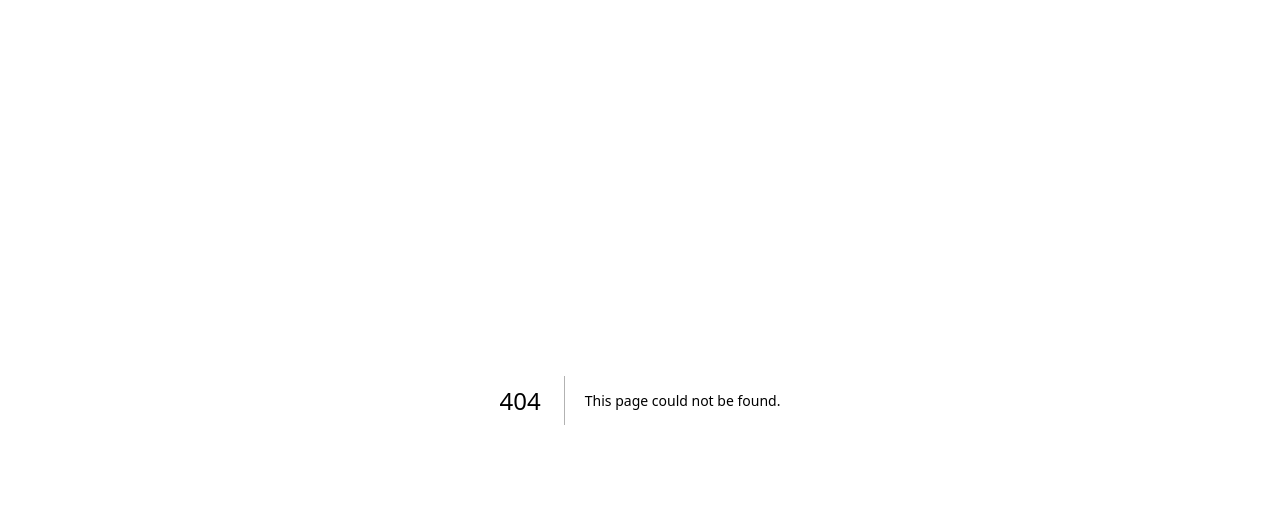
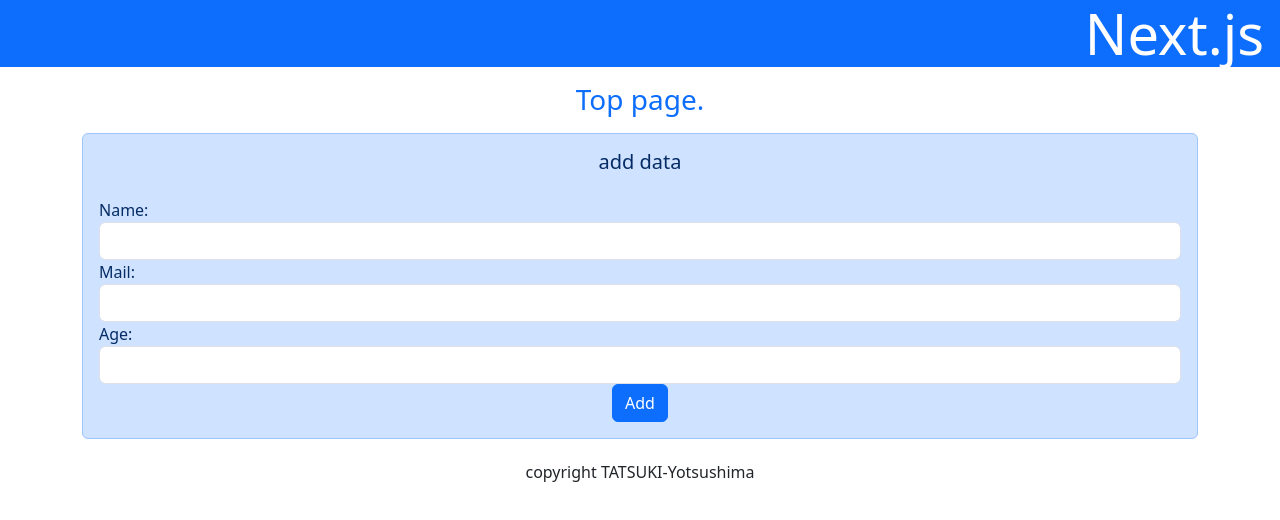
Before and after one commit to Tatsupopopo/next_app, a Next.js app: page /add in a window 1280 px wide. Before the commit this address had no page. Shown: the top 520 px of the page. Built offline with nearby package versions, Linux system fonts and the light colour scheme.

Commit message:
Ch.6 Firebase を活用しよう

```diff
--- /dev/null
+++ b/app/add/page.js
@@ -0,0 +1,77 @@
+"use client";
+
+import "bootstrap/dist/css/bootstrap.min.css";
+import Script from "next/script";
+import Layout from "../components/layout";
+import { getFirestore, collection, getDocs, addDoc } from "firebase/firestore";
+import "../components/fire";
+import { useState, useEffect } from "react";
+import { useRouter } from "next/navigation"; // appルーターの場合はこっちからimportする
+
+const db = getFirestore();
+
+export default function Add() {
+  const [message, setMessage] = useState("add data");
+  const [name, setName] = useState("");
+  const [mail, setMail] = useState("");
+  const [age, setAge] = useState(0);
+  const router = useRouter();
+
+  const onChangeName = (e) => {
+    setName(e.target.value);
+  };
+
+  const onChangeMail = (e) => {
+    setMail(e.target.value);
+  };
+
+  const onChangeAge = (e) => {
+    setAge(e.target.value);
+  };
+
+  async function doAction(e) {
+    const ob = { name: name, mail: mail, age: age };
+    await addDoc(collection(db, "mydata"), ob); // コレクションにaddする関数
+
+    router.push("/"); //ページ遷移 router に push する.
+  }
+
+  return (
+    <div>
+      <Layout header="Next.js" title="Top page.">
+        <div className="alert alert-primary text-center">
+          <h5 className="mb-4">{message}</h5>
+          <div className="text-left">
+            <div className="form-group">
+              <label>Name:</label>
+              <input
+                type="text"
+                onChange={onChangeName}
+                className="form-control"
+              />
+            </div>
+            <div className="form-group">
+              <label>Mail:</label>
+              <input
+                type="text"
+                onChange={onChangeMail}
+                className="form-control"
+              />
+            </div>
+            <div className="form-group">
+              <label>Age:</label>
+              <input
+                type="number"
+                onChange={onChangeAge}
+                className="form-control"
+              />
+            </div>
+          </div>
+          <button onClick={doAction} className="btn btn-primary">
+            Add
+          </button>
+        </div>
+      </Layout>
+    </div>
+  );
+}
--- /dev/null
+++ b/app/components/fire.js
@@ -0,0 +1,13 @@
+import { initializeApp } from "firebase/app";
+
+const firebaseConfig = {
+  apiKey: "AIzaSyBcGFhLRzZrZVq9hu2W20efDOzt6nPK8o0",
+  authDomain: "tatsupopopo-react.firebaseapp.com",
+  projectId: "tatsupopopo-react",
+  storageBucket: "tatsupopopo-react.firebasestorage.app",
+  messagingSenderId: "826305947550",
+  appId: "1:826305947550:web:cd8fb90340316be3eb988f",
+};
+
+// Initialize Firebase
+const app = initializeApp(firebaseConfig);
--- /dev/null
+++ b/app/del/page.js
@@ -0,0 +1,70 @@
+"use client";
+
+import Layout from "../components/layout";
+import {
+  getFirestore,
+  collection,
+  getDocs,
+  addDoc,
+  doc,
+  getDoc,
+  deleteDoc,
+} from "firebase/firestore";
+import "../components/fire";
+import { useState, useEffect } from "react";
+import { useRouter, useSearchParams } from "next/navigation"; // appルーターの場合はこっちからimportする
+
+const db = getFirestore();
+
+export default function Delete(props) {
+  const [message, setMessage] = useState("wait...");
+  const [data, setData] = useState(null);
+  const router = useRouter();
+  const searchParams = useSearchParams();
+
+  useEffect(() => {
+    const id = searchParams.get("id");
+    if (!id) return;
+
+    setMessage("Delete id = " + id);
+
+    // ★ 1件取得は getDoc(doc(...)) を使う
+    // Promise が解決されるタイミング: Firestore がデータを取得し終わった後。
+    // then の処理: Promise が解決された後に実行される。
+    // await の処理: Promise が解決された後に次の行が実行される。
+    const ref = doc(db, "mydata", id);
+    getDoc(ref).then((snap) => {
+      if (snap.exists()) {
+        setData(snap.data());
+      } else {
+        setMessage("No data found for id = " + id);
+      }
+    });
+  }, [searchParams]);
+
+  const doAction = async () => {
+    const id = searchParams.get("id");
+    if (!id) return;
+
+    await deleteDoc(doc(db, "mydata", id));
+    router.push("/");
+  };
+
+  return (
+    <div>
+      <Layout header="Next.js" title="Top page.">
+        <div className="alert alert-primary text-center">
+          <h5 className="mb-4">{message}</h5>
+          <pre className="card p-3 m-3 h5 text-left">
+            Name: {data !== null ? data.name : "..."} <br />
+            Mail: {data !== null ? data.mail : "..."} <br />
+            Age: {data !== null ? data.age : "..."}
+          </pre>
+          <button onClick={doAction} className="btn btn-primary">
+            Delete
+          </button>
+        </div>
+      </Layout>
+    </div>
+  );
+}
--- /dev/null
+++ b/app/find/page.js
@@ -0,0 +1,89 @@
+"use client";
+
+import Layout from "../components/layout";
+import {
+  getFirestore,
+  collection,
+  getDocs,
+  addDoc,
+  doc,
+  getDoc,
+  deleteDoc,
+  where,
+  query,
+} from "firebase/firestore";
+import "../components/fire";
+import { useState, useEffect } from "react";
+import { useRouter, useSearchParams } from "next/navigation"; // appルーターの場合はこっちからimportする
+
+const db = getFirestore();
+
+export default function Delete(props) {
+  const [message, setMessage] = useState("find data");
+  const [find, setFind] = useState("");
+  const [data, setData] = useState([]);
+
+  const onChangeFind = (e) => {
+    setFind(e.target.value);
+  };
+
+  const doAction = async () => {
+    const q = query(collection(db, "mydata"), where("name", "==", find));
+
+    // await が必要！
+    const snap = await getDocs(q);
+
+    const results = [];
+
+    snap.forEach((document) => {
+      const docData = document.data();
+      results.push(
+        <tr key={document.id}>
+          <td>
+            <a href={"/del?id=" + document.id}>{document.id}</a>
+          </td>
+          <td>{docData.name}</td>
+          <td>{docData.mail}</td>
+          <td>{docData.age}</td>
+        </tr>
+      );
+    });
+
+    setData(results);
+    setMessage("find: " + find);
+  };
+
+  return (
+    <div>
+      <Layout header="Next.js" title="Top page.">
+        <div className="alert alert-primary text-center">
+          <h5 className="mb-4">{message}</h5>
+          <div className="text-left">
+            <div className="form-group">
+              <label>Find:</label>
+              <input
+                type="text"
+                onChange={onChangeFind}
+                className="form-control"
+              />
+            </div>
+          </div>
+          <button onClick={doAction} className="btn btn-primary">
+            Find
+          </button>
+        </div>
+        <table className="table bg-white text-left">
+          <thead>
+            <tr>
+              <th>ID</th>
+              <th>Name</th>
+              <th>Mail</th>
+              <th>Age</th>
+            </tr>
+          </thead>
+          <tbody>{data}</tbody>
+        </table>
+      </Layout>
+    </div>
+  );
+}
--- a/app/page.js
+++ b/app/page.js
@@ -3,45 +3,56 @@
 import "bootstrap/dist/css/bootstrap.min.css";
 import Script from "next/script";
 import Layout from "./components/layout";
-import useSWR from "swr";
+import { getFirestore, collection, getDocs } from "firebase/firestore";
+import "./components/fire";
+import { useState, useEffect } from "react";
+
+const db = getFirestore(); // 実行ファイルを介してFirebaseプロジェクトを取得する
 
 export default function Home() {
-  // SWR を使用する際は fetcher 関数を定義すること.
-  const fetcher = (url) => fetch(url).then((res) => res.json());
-  const { data } = useSWR("/data.json", fetcher);
+  const [data, setData] = useState([]);
+  const [message, setMessage] = useState("wait...");
+
+  useEffect(() => {
+    const fetchData = async () => {
+      // asyncで{}内の処理を非同期通信で行う
+      const snapshot = await getDocs(collection(db, "mydata")); // awaitで処理順番を調整. collectionでdb内のmydataコレクションを取得. getDocsですべてのドキュメントを配列で取得
+      const mydata = [];
+      snapshot.forEach((document) => {
+        const doc = document.data(); // snapshot内の1つ1つのdocumentに対して、内部のデータを取得
+        mydata.push(
+          <tr key={document.id}>
+            <td>
+              <a href={"/del?id=" + document.id}>{document.id}</a>
+            </td>
+            <td>{doc.name}</td>
+            <td>{doc.mail}</td>
+            <td>{doc.age}</td>
+          </tr>
+        );
+      });
+      setData(mydata);
+      setMessage("Firebase data");
+    };
+
+    fetchData();
+  }, []);
 
   return (
     <div>
       <Layout header="Next.js" title="Top Page">
         <div className="alert alert-primary text-center">
-          <h5 className="mb-4">
-            {data != undefined ? data.message : "error..."}
-          </h5>
-          <table className="table bg-white">
-            <thead className="table-dark">
+          <h5 className="mb-4">{message}</h5>
+          <table className="table bg-white text-left">
+            <thead>
               <tr>
+                <th>ID</th>
                 <th>Name</th>
                 <th>Mail</th>
                 <th>Age</th>
               </tr>
             </thead>
-            <tbody>
-              {data != undefined ? (
-                data.data.map((value, key) => (
-                  <tr key={key}>
-                    <th>{value.name}</th>
-                    <td>{value.mail}</td>
-                    <td>{value.age}</td>
-                  </tr>
-                ))
-              ) : (
-                <tr>
-                  <th></th>
-                  <td>No data.</td>
-                  <td></td>
-                </tr>
-              )}
-            </tbody>
+            <tbody>{data}</tbody>
           </table>
         </div>
       </Layout>
--- a/package.json
+++ b/package.json
@@ -10,7 +10,8 @@
   },
   "dependencies": {
     "bootstrap": "^5.3.8",
-    "next": "16.0.5",
+    "firebase": "^12.6.0",
+    "next": "^16.0.5",
     "react": "19.2.0",
     "react-dom": "19.2.0",
     "swr": "^2.3.6"
```
Also changed, not shown: 1 other file (tests, documents, lock files or other folders).
